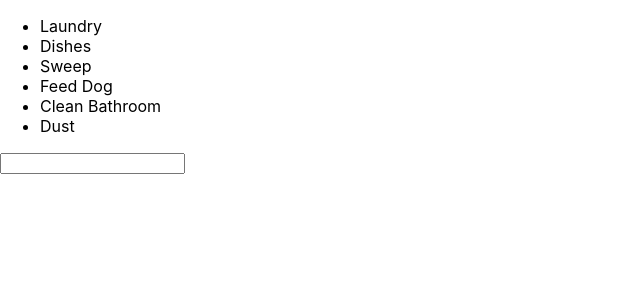
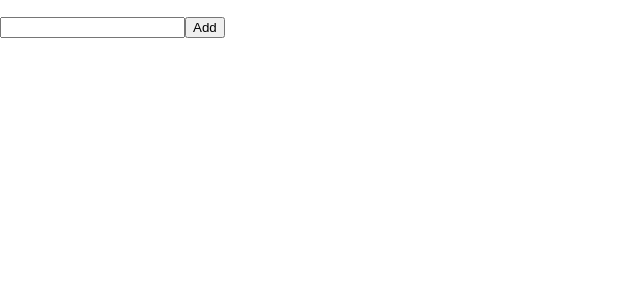
Before and after one commit to Kate2056/todo-list-2023, a React (Create React App) app: page / in a window 1280 px wide. Shown: the top 300 px of the page, without its empty margins (0-640 px from the left). Built offline with nearby package versions, Linux system fonts and the light colour scheme.

Commit message:
saving user input when they press the add button

```diff
--- a/src/App.js
+++ b/src/App.js
@@ -1,33 +1,38 @@
 import React from 'react';
 import './App.css';
 function App() {
-  const [listItems, setListItems] = React.useState();
+  const [userEnteredTodo, setUserEnteredTodo] = React.useState();
+  const [listItems, setListItems] = React.useState([]);
 
-  let todoListItems = [
-    'Laundry',
-    'Dishes',
-    'Sweep',
-    'Feed Dog',
-    'Clean Bathroom',
-    'Dust'
-  ];
+  console.log(userEnteredTodo);
+
+
   return (
     <div>
       <ul>
         {
-          todoListItems.map((item, index) => {
+          listItems.map((item, index) => {
             return <li key={index}>{item}</li>
           })
         }
       </ul>
-        <input onMouseOver={(event) => {
-            console.log('mouse over')
-          }}
+        <input
           onChange={
           (event) => {
-            console.log(event)
+            setUserEnteredTodo(event.target.value)
+            console.log(event.target.value)
           }}
         />
+        <button
+          onClick={() => {
+
+            console.log('here')
+            setListItems([
+              ...listItems,
+              userEnteredTodo
+            ])
+          }}
+        >Add</button>
     </div>
   );
 
```
